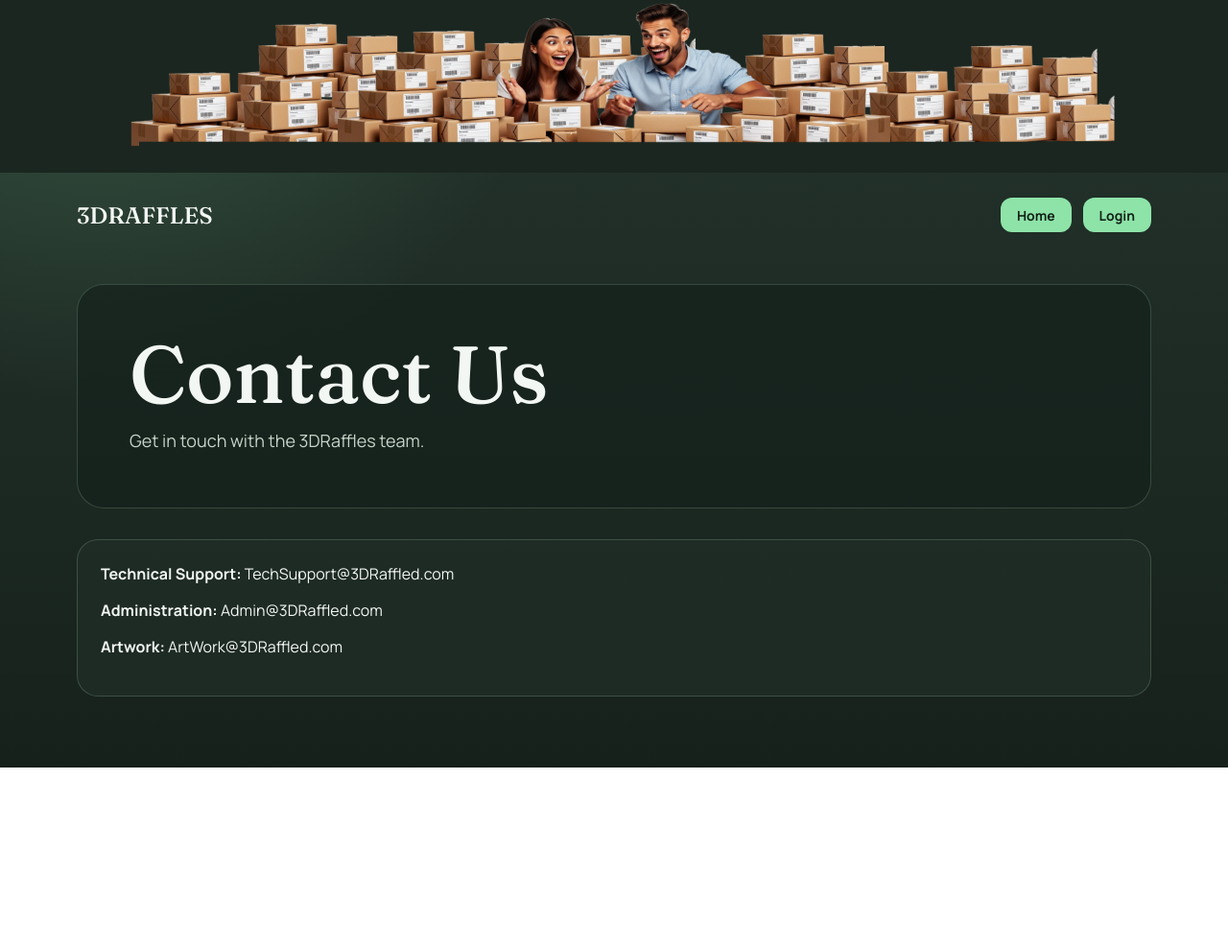
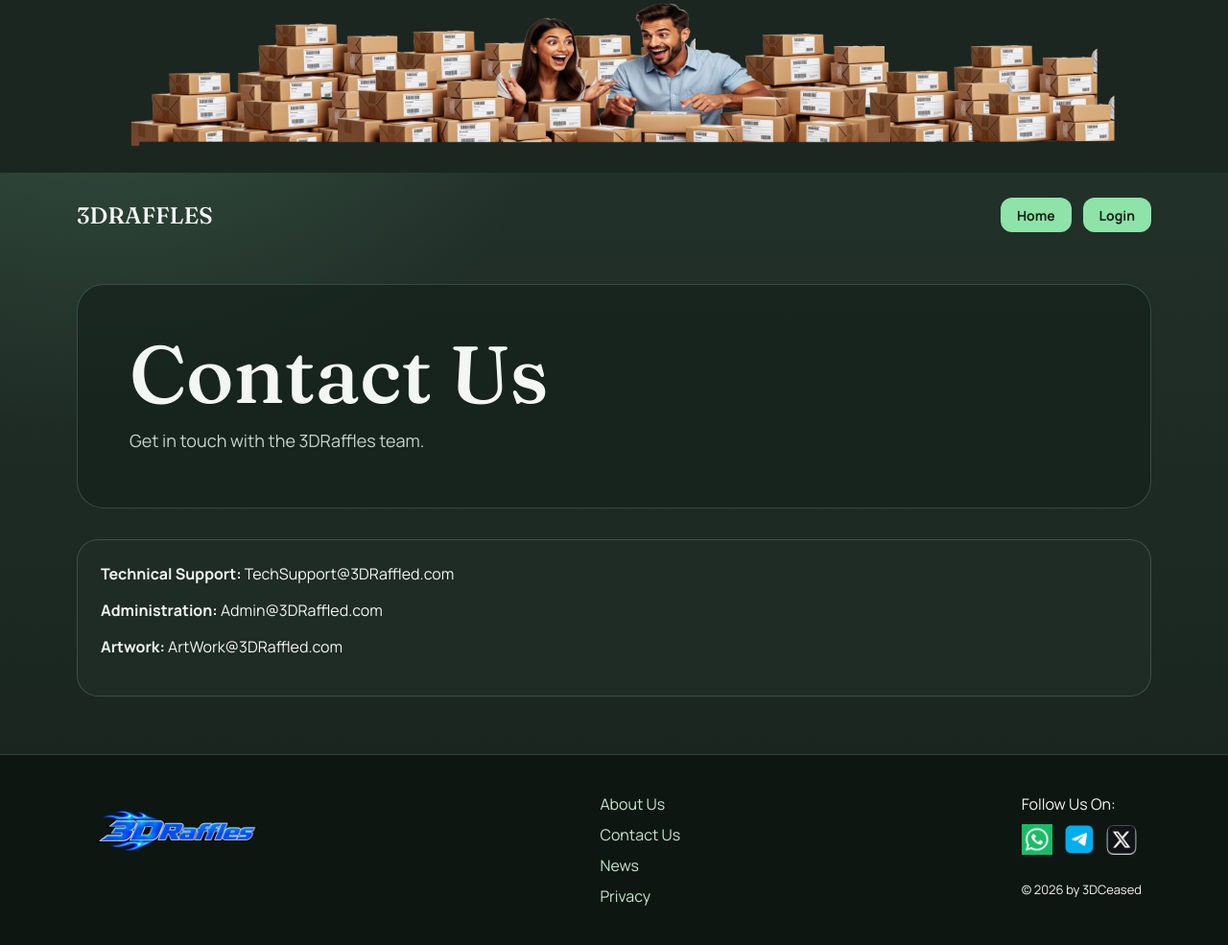
Before and after one commit to Faren450/3DRaffles, a website: page whitelist-raffle-website/contact.html in a window 1280 px wide. Shown: the whole page at 96% size. Before the commit the page ends 800 px from the top, so only its background shows below. Drawn offline with Linux system fonts and the light colour scheme.

Commit message:
Add footer with links and social media to contact page
Added a footer section with links and social media icons to the contact page.

```diff
--- a/whitelist-raffle-website/contact.html
+++ b/whitelist-raffle-website/contact.html
@@ -27,5 +27,38 @@
       <p><strong>Artwork:</strong> ArtWork@3DRaffled.com</p>
     </section>
   </div>
+
+  <!new footer page>
+
+
+  <footer class="site-footer">
+  <div class="footer-inner">
+    <div class="footer-logo">
+      <img src="logo.png" alt="3DRaffles" style="max-width:180px;">
+    </div>
+    <div class="footer-links">
+      <a href="about.html">About Us</a>
+      <a href="contact.html">Contact Us</a>
+      <a href="news.html">News</a>
+      <a href="privacy.html">Privacy</a>
+     </div>
+      <div class="footer-social">
+  <p>Follow Us On:</p>
+        <div style="display:flex; gap:12px; align-items:center;">
+        <a href="https://wa.me/yournumber" target="_blank">
+        <img src="whatsapp.png" alt="WhatsApp" style="width:32px; height:32px;">
+        </a>
+        <a href="https://t.me/yourtelegram" target="_blank">
+        <img src="telegram.png" alt="Telegram" style="width:32px; height:32px;">
+        </a>
+        <a href="https://x.com/3DCeasedNFT?s=20" target="_blank">
+        <img src="x.png" alt="X" style="width:32px; height:32px;">
+        </a>
+        </div>
+      <p style="margin-top:12px; font-size:13px;">© 2026 by 3DCeased</p>
+      </div>
+    </div>
+  </div>
+</footer>
 </body>
 </html>
```
